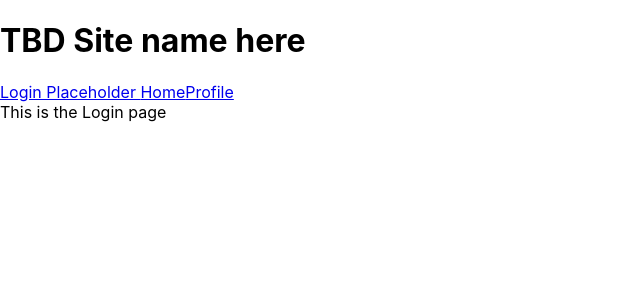
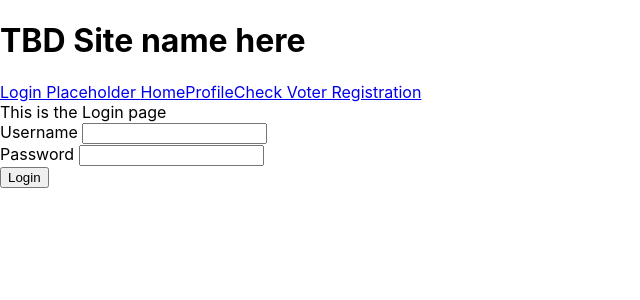
Before and after one commit to brucemolinanyc/ByteFinalProject, a React (Create React App) app in the folder frontend/: page / in a window 1280 px wide. Shown: the top 300 px of the page, without its empty margins (0-640 px from the left). Built offline with nearby package versions, Linux system fonts and the light colour scheme.

Commit message:
updating basic components on FE

```diff
--- a/frontend/src/components/Header.js
+++ b/frontend/src/components/Header.js
@@ -7,6 +7,8 @@ const Header = () => (
     <NavLink to="/" activeClassName="is-active" exact={true}>Login Placeholder </NavLink>
     <NavLink to="/home" activeClassName="is-active" exact={true}>Home</NavLink>
     <NavLink to="/profile" activeClassName="is-active">Profile</NavLink>
+    <NavLink to="/vote" activeClassName="is-active">Check Voter Registration</NavLink>
+
   </header>
 );
 
--- a/frontend/src/components/LoginPage.js
+++ b/frontend/src/components/LoginPage.js
@@ -1,18 +1,22 @@
 import React from 'react';
 
 
-class LoginPage extends React.Component{
+const LoginPage = () => (
 
+    <div>
+    This is the Login page
 
+    <div>
+        Username <input type="text" />
+    </div>
 
-    render(){
-        return(
-            <div>This is the Login page</div>
-        )
-    }
+    <div>
+        Password <input type="text" />
+    </div>
 
+    <button>Login</button>
 
-}
+</div>
 
-
+)
 export default LoginPage;
--- /dev/null
+++ b/frontend/src/components/RegistrationStatusPage.js
@@ -0,0 +1,23 @@
+import React from 'react';
+
+class RegistrationStatusPage extends React.Component{
+
+    render(){
+        return(
+            <div>
+                RegistrationStatusPage
+            </div>
+        )
+    }
+
+
+
+}
+
+export default RegistrationStatusPage;
+
+
+// To do:
+// * find a nice form for persons to enter their information
+// * develop search methods to parse the database - need to have some matches or similarly close matches
+// * validation check if you're registered and redirect if you're not
--- a/frontend/src/routers/AppRouter.js
+++ b/frontend/src/routers/AppRouter.js
@@ -5,6 +5,7 @@ import HomePage from '../components/HomePage';
 import LoginPage from '../components/LoginPage';
 import NotFoundPage from '../components/NotFoundPage';
 import ProfilePage from '../components/ProfilePage';
+import RegistrationStatusPage from '../components/RegistrationStatusPage';
 
 const AppRouter = () => (
   <BrowserRouter>
@@ -14,6 +15,7 @@ const AppRouter = () => (
         <Route path="/" component={LoginPage} exact={true} />
         <Route path="/home" component={HomePage} />
         <Route path="/profile" component={ProfilePage} />
+        <Route path="/vote" component={RegistrationStatusPage} />
         <Route component={NotFoundPage} />
       </Switch>
     </div>
```
